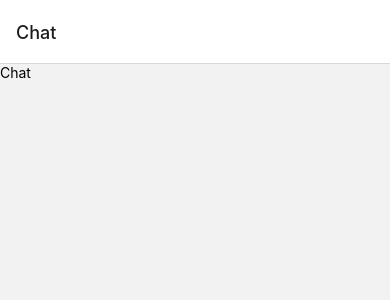
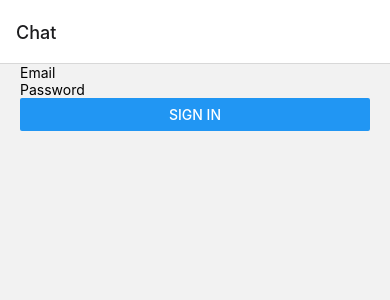
Before and after one commit to MGeorgesM/muser, a React Native app in the folder client/: screen /Chat in a window 390 px wide. Shown: the top 300 px of the page. Built offline with nearby package versions, Linux system fonts and the light colour scheme.

Commit message:
client auth in progress

```diff
--- a/client/App.js
+++ b/client/App.js
@@ -4,13 +4,14 @@ import { NavigationContainer } from '@react-navigation/native';
 import { createStackNavigator } from '@react-navigation/stack';
 
 import Chat from './screens/Chat';
+import SignIn from './screens/SignIn';
 
 const Stack = createStackNavigator();
 
 const ChatStack = () => {
     return (
         <Stack.Navigator>
-            <Stack.Screen name="Chat" component={Chat} />
+            <Stack.Screen name="Chat" component={SignIn} />
         </Stack.Navigator>
     );
 };
--- a/client/package.json
+++ b/client/package.json
@@ -21,7 +21,8 @@
     "react-native": "0.73.6",
     "react-native-gifted-chat": "^2.4.0",
     "react-native-safe-area-context": "4.8.2",
-    "react-native-screens": "~3.29.0"
+    "react-native-screens": "~3.29.0",
+    "react-native-gesture-handler": "~2.14.0"
   },
   "devDependencies": {
     "@babel/core": "^7.20.0"
--- a/client/screens/Chat.jsx
+++ b/client/screens/Chat.jsx
@@ -3,7 +3,7 @@ import { Text } from 'react-native'
 
 const Chat = () => {
   return (
-    <Text>Chat</Text>
+    <Text>Hello george</Text>
   )
 }
 
--- /dev/null
+++ b/client/screens/SignIn.jsx
@@ -0,0 +1,43 @@
+import React, { useState } from 'react';
+import { signInWithEmailAndPassword } from 'firebase/auth';
+import { auth } from '../config/firebase';
+import { StyleSheet, View, TextInput, Button } from 'react-native';
+
+const SignIn = ({ navigation }) => {
+    const [email, setEmail] = useState('');
+    const [password, setPassword] = useState('');
+
+    const handleSignIn = async () => {
+        try {
+            await signInWithEmailAndPassword(auth, email, password);
+            navigation.navigate('Chat');
+        } catch (error) {
+            console.error('Error signing in:', error);
+        }
+    };
+
+    return (
+        <View style={styles.container}>
+            <TextInput
+                placeholder="Email"
+                value={email}
+                onChangeText={setEmail}
+            />
+            <TextInput
+                placeholder="Password"
+                value={password}
+                onChangeText={setPassword}
+                secureTextEntry
+            />
+            <Button title="Sign In" onPress={handleSignIn} />
+        </View>
+    )
+};
+
+const styles = StyleSheet.create({
+    container: {
+        paddingHorizontal: 20,
+    },
+});
+
+export default SignIn;
```
Also changed, not shown: 1 other file (tests, documents, lock files or other folders).
